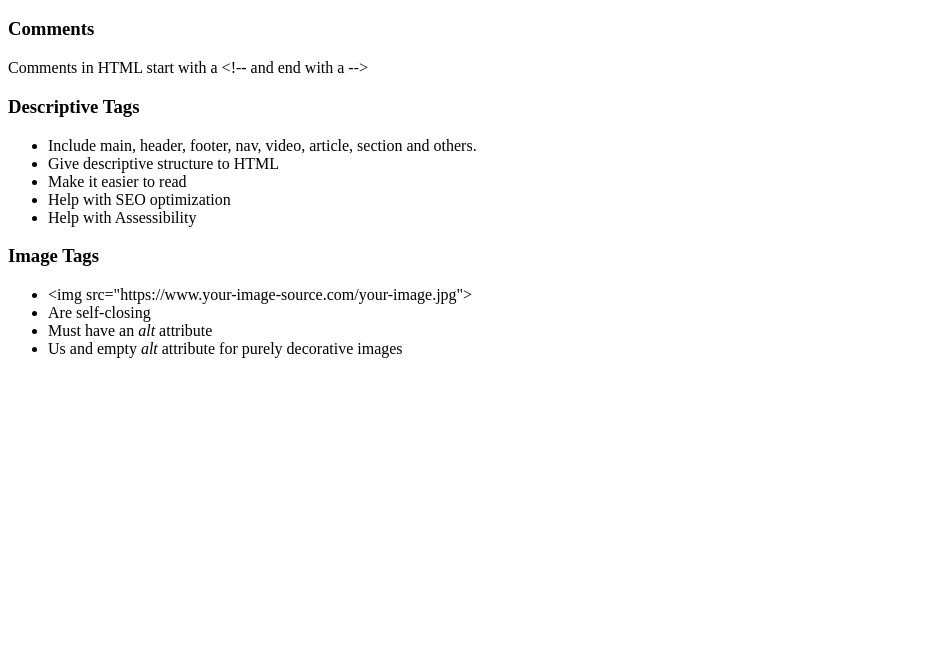
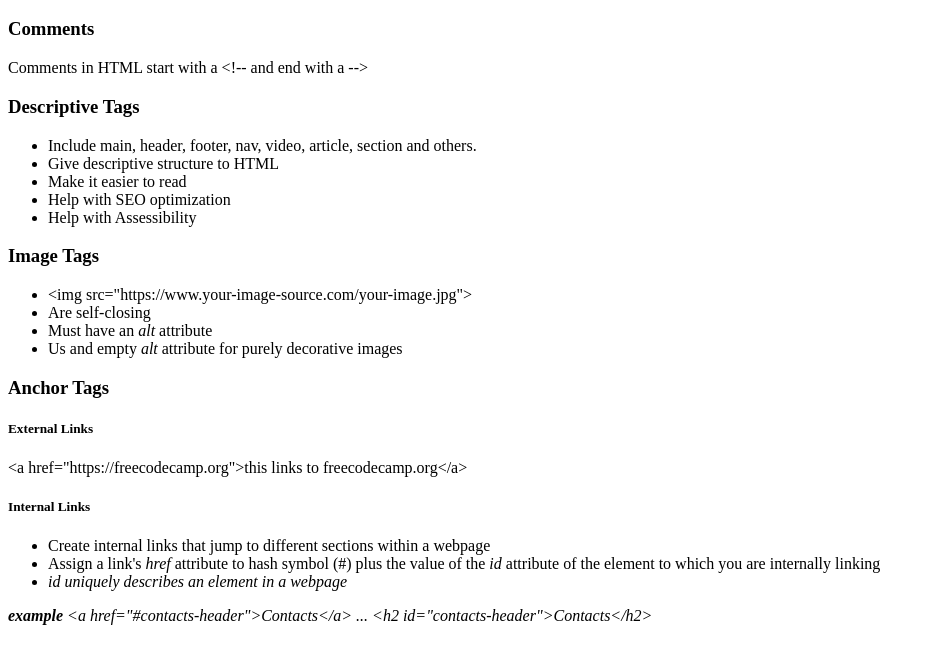
Before and after one commit to sepca/sepca.github.io, a plain HTML site: page html_notes.html in a window 1280 px wide. Shown: the part 48-712 px from the top of the page, without its empty margins (0-935 px from the left). Drawn offline with Linux system fonts and the light colour scheme.

Commit message:
Update html_notes.html

```diff
--- a/html_notes.html
+++ b/html_notes.html
@@ -27,6 +27,23 @@
         <li>Us and empty <i>alt</i> attribute for purely decorative images</li>
     </ul>
     </p>
+  <h3>Anchor Tags</h3>
+  <h5>External Links</h5>
+  &lt;a href="https://freecodecamp.org"&gt;this links to freecodecamp.org&lt;/a&gt;
+  <h5>Internal Links</h5>
+  <ul>
+    <li>Create internal links that jump to different sections within a webpage</li>
+    <li>Assign a link's <i>href</i> attribute to hash symbol (#) plus the value of the <i>id</i> attribute of the
+    element to which you are internally linking</li>
+    <li><i>id</id> uniquely describes an element in a webpage</li>
+  </ul>
+
+
+  <b>example</b>
+
+&lt;a href="#contacts-header"&gt;Contacts&lt;/a&gt;
+...
+&lt;h2 id="contacts-header"&gt;Contacts&lt;/h2&gt;
   </main>
 <footer></footer>
 
```
